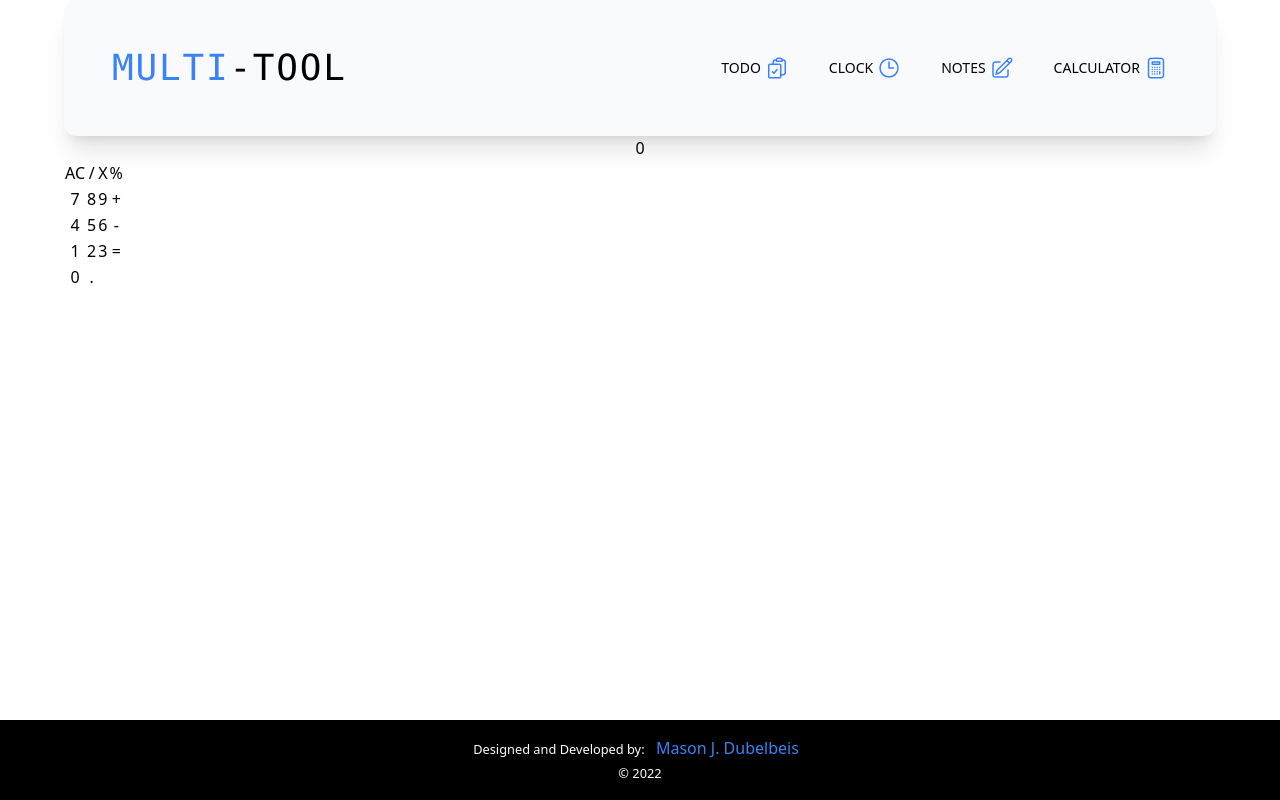
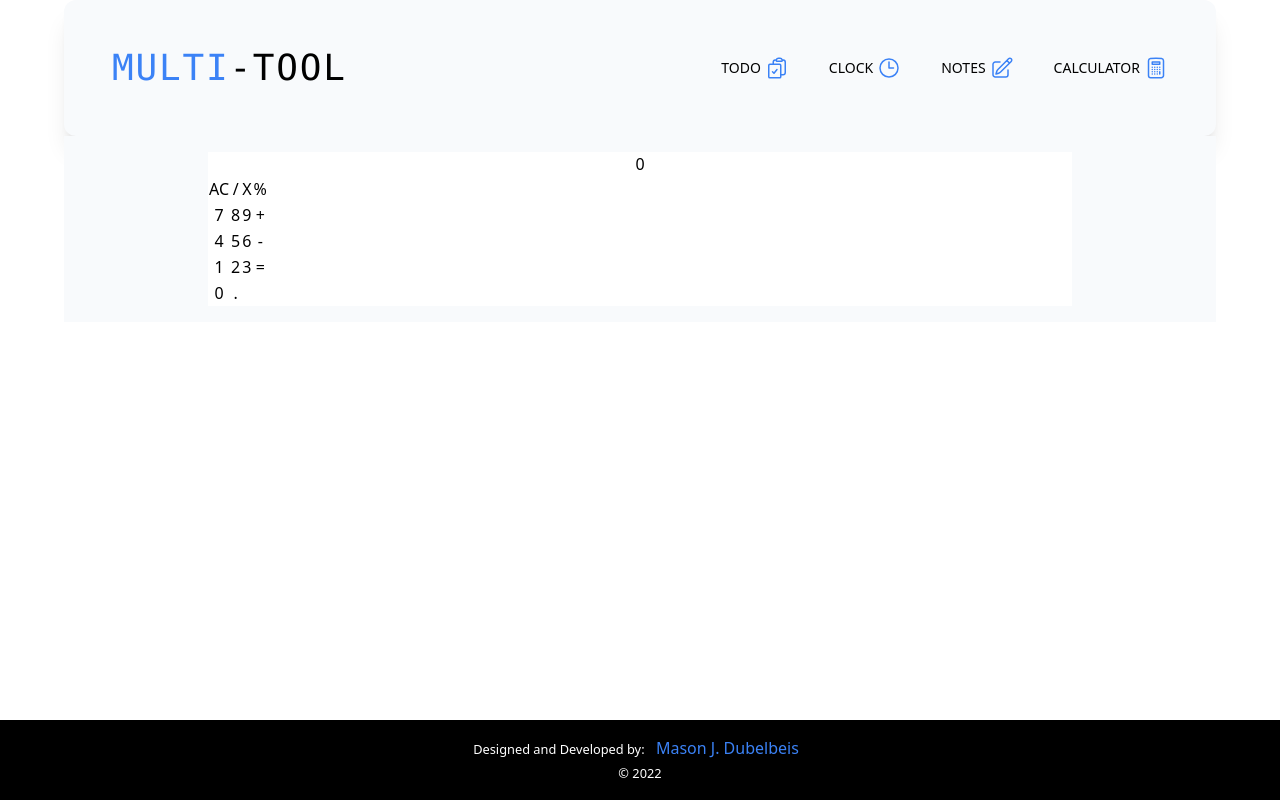
Before and after one commit to mdubelbeis/alarm-clock, a React (Vite) app: page /calculator in a window 1280 px wide. Built offline with nearby package versions, Linux system fonts and the light colour scheme.

Commit message:
init styling

```diff
--- a/src/components/Calculator/CalcOutput.tsx
+++ /dev/null
@@ -1,5 +0,0 @@
-const CalcOutput: React.FC = () => {
-  return <div>CalcOutput</div>;
-};
-
-export default CalcOutput;
--- a/src/pages/Calculator.tsx
+++ b/src/pages/Calculator.tsx
@@ -4,8 +4,8 @@ import CalcInput from "../components/Calculator/CalcInput";
 const Calculator: React.FC = () => {
   const [calcOutput, setCalcOutput] = useState("0");
   return (
-    <div className="text-center">
-      <div id="calc-wrapper">
+    <div className="text-center calc bg-slate-50 grid place-items-center py-4">
+      <div id="calc-wrapper" className="bg-white w-full lg:w-9/12">
         <h2>{calcOutput}</h2>
         <CalcInput />
       </div>
```
